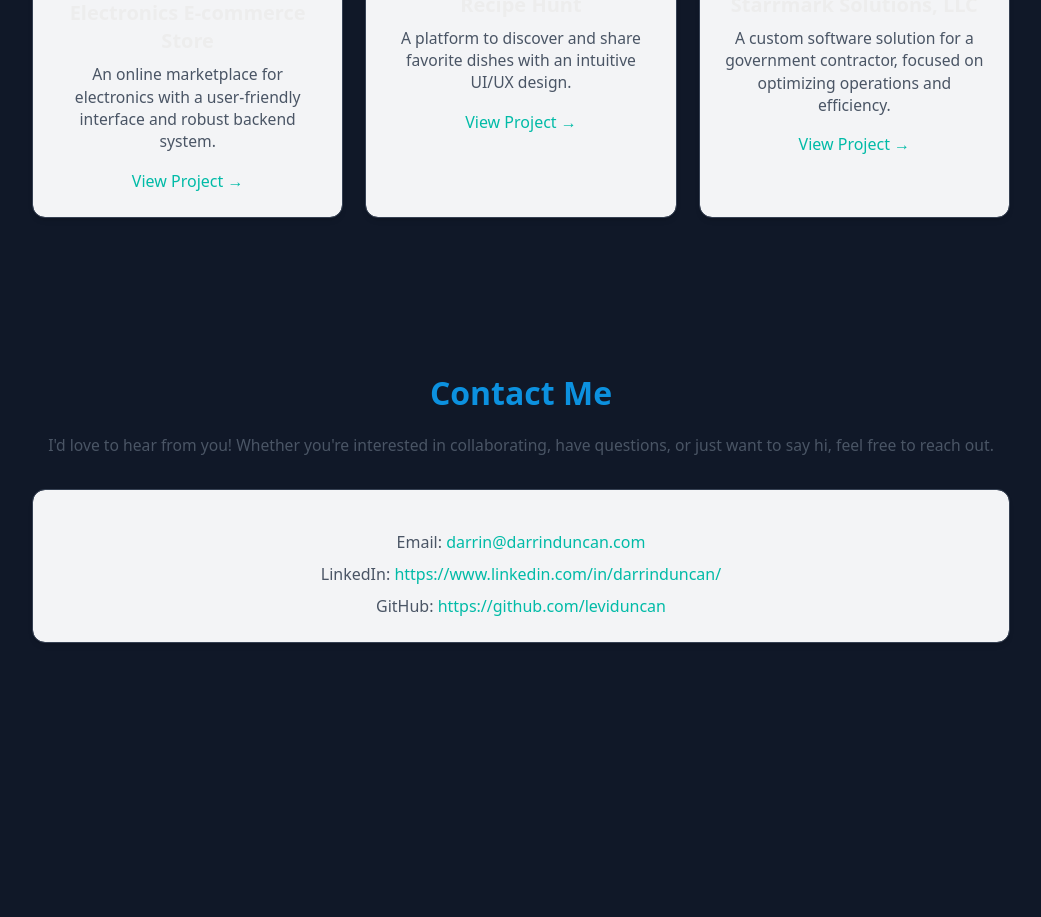
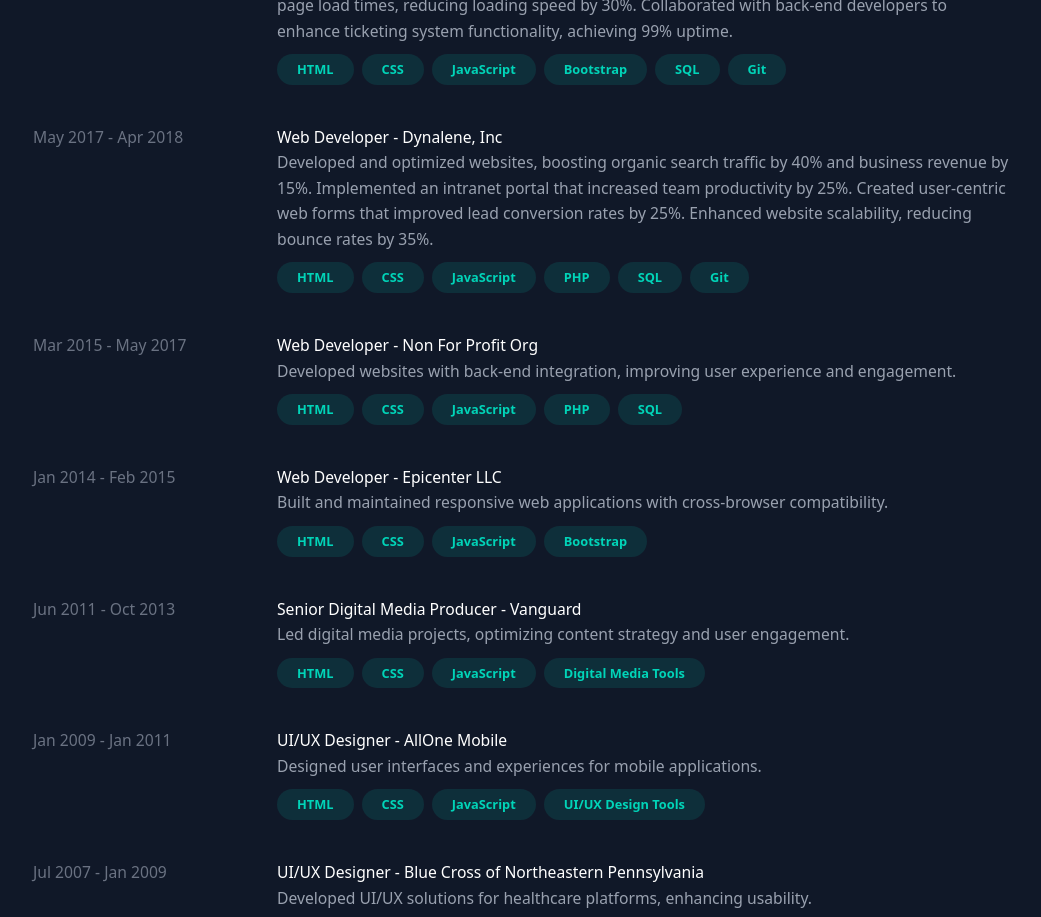
Before and after one commit to leviduncan/dd-folio, a Next.js app: page / in a window 1280 px wide. Shown: the part 1880-2797 px from the top of the page, without its empty margins (119-1160 px from the left). Before the commit the page ends 2602 px from the top, so only its background shows below. Built offline with nearby package versions, Linux system fonts and the light colour scheme.

Commit message:
New section added

```diff
--- /dev/null
+++ b/app/experience.js
@@ -0,0 +1,155 @@
+const experience = [
+    {
+        id: 1,
+        title: "Full Stack Developer",
+        company: "Nutrisystem, Inc",
+        location: "Fort Washington, PA",
+        date: "Dec 2018 - March 2025",
+        content: "Integrated front-end enhancements with back-end data and API interactions, achieving a 25% increase in conversion rates. Developed a scalable customer scheduling application, increasing user engagement by 40% and retention by 85%. Led A/B testing to optimize user interactions by 15%. Mentored junior developers, boosting team productivity by 20%.",
+        technologies: [
+            { name: "HTML" },
+            { name: "CSS" },
+            { name: "JavaScript" },
+            { name: "PHP" },
+            { name: "Node.js" },
+            { name: "MongoDB" },
+            { name: "SQL" },
+            { name: "AWS" },
+            { name: "RESTful APIs" },
+            { name: "Git" }
+        ]
+    },
+    {
+        id: 2,
+        title: "Front-End Developer",
+        company: "Gateway Ticketing Systems, Inc",
+        location: "Gilbertsville, PA",
+        date: "Apr 2018 - Dec 2018",
+        content: "Designed visually appealing online ticketing platforms, increasing customer engagement by 30%. Improved brand recognition by 20% through consistent visual branding. Optimized images and page load times, reducing loading speed by 30%. Collaborated with back-end developers to enhance ticketing system functionality, achieving 99% uptime.",
+        technologies: [
+            { name: "HTML" },
+            { name: "CSS" },
+            { name: "JavaScript" },
+            { name: "Bootstrap" },
+            { name: "SQL" },
+            { name: "Git" }
+        ]
+    },
+    {
+        id: 3,
+        title: "Web Developer",
+        company: "Dynalene, Inc",
+        location: "Whitehall, PA",
+        date: "May 2017 - Apr 2018",
+        content: "Developed and optimized websites, boosting organic search traffic by 40% and business revenue by 15%. Implemented an intranet portal that increased team productivity by 25%. Created user-centric web forms that improved lead conversion rates by 25%. Enhanced website scalability, reducing bounce rates by 35%.",
+        technologies: [
+            { name: "HTML" },
+            { name: "CSS" },
+            { name: "JavaScript" },
+            { name: "PHP" },
+            { name: "SQL" },
+            { name: "Git" }
+        ]
+    },
+    {
+        id: 4,
+        title: "Web Developer",
+        company: "Non For Profit Org",
+        location: "Bethlehem, PA",
+        date: "Mar 2015 - May 2017",
+        content: "Developed websites with back-end integration, improving user experience and engagement.",
+        technologies: [
+            { name: "HTML" },
+            { name: "CSS" },
+            { name: "JavaScript" },
+            { name: "PHP" },
+            { name: "SQL" }
+        ]
+    },
+    {
+        id: 5,
+        title: "Web Developer",
+        company: "Epicenter LLC",
+        location: "Allentown, PA",
+        date: "Jan 2014 - Feb 2015",
+        content: "Built and maintained responsive web applications with cross-browser compatibility.",
+        technologies: [
+            { name: "HTML" },
+            { name: "CSS" },
+            { name: "JavaScript" },
+            { name: "Bootstrap" }
+        ]
+    },
+    {
+        id: 6,
+        title: "Senior Digital Media Producer",
+        company: "Vanguard",
+        location: "Valley Forge, PA",
+        date: "Jun 2011 - Oct 2013",
+        content: "Led digital media projects, optimizing content strategy and user engagement.",
+        technologies: [
+            { name: "HTML" },
+            { name: "CSS" },
+            { name: "JavaScript" },
+            { name: "Digital Media Tools" }
+        ]
+    },
+    {
+        id: 7,
+        title: "UI/UX Designer",
+        company: "AllOne Mobile",
+        location: "Wilkes-Barre, PA",
+        date: "Jan 2009 - Jan 2011",
+        content: "Designed user interfaces and experiences for mobile applications.",
+        technologies: [
+            { name: "HTML" },
+            { name: "CSS" },
+            { name: "JavaScript" },
+            { name: "UI/UX Design Tools" }
+        ]
+    },
+    {
+        id: 8,
+        title: "UI/UX Designer",
+        company: "Blue Cross of Northeastern Pennsylvania",
+        location: "Wilkes-Barre, PA",
+        date: "Jul 2007 - Jan 2009",
+        content: "Developed UI/UX solutions for healthcare platforms, enhancing usability.",
+        technologies: [
+            { name: "HTML" },
+            { name: "CSS" },
+            { name: "JavaScript" },
+            { name: "UI/UX Design Tools" }
+        ]
+    },
+    {
+        id: 9,
+        title: "Webmaster/Web Designer",
+        company: "Genta Inc.",
+        location: "Basking Ridge, NJ",
+        date: "May 2006 - Apr 2008",
+        content: "Managed website development and design, ensuring brand consistency.",
+        technologies: [
+            { name: "HTML" },
+            { name: "CSS" },
+            { name: "JavaScript" },
+            { name: "PHP" }
+        ]
+    },
+    {
+        id: 10,
+        title: "UI Designer / Front End Web Developer",
+        company: "Federal Reserve Bank of New York",
+        location: "New York, NY",
+        date: "Jan 1998 - Apr 2006",
+        content: "Designed and developed user interfaces for financial applications.",
+        technologies: [
+            { name: "HTML" },
+            { name: "CSS" },
+            { name: "JavaScript" },
+            { name: "UI/UX Design Tools" }
+        ]
+    }
+]
+
+export default experience;
--- a/app/globals.css
+++ b/app/globals.css
@@ -30,27 +30,27 @@ body {
   font-family: var(--font-sans), Arial, Helvetica, sans-serif;
 }
 
-/* body:before, .about:before, .contact:before, .projects:before {
+/* html:before {
   content: "";
-  position: absolute;
+ position: absolute;
   top: 0;
   left: 0;
   bottom: 0;
   right: 0;
-  width: 100%;
-  height: 100%;
   opacity: .15;
-  background: url("/images/grid.svg") repeat;
-  z-index: -1;
-} */
+  background: url("/images/grid.svg");
+  z-index: 1;
+}
 nav {
   z-index: 100;
-}
+} */
 
 h2 {
-  font-size: 2rem;
+  font-size: 1.5rem;
   font-weight: 700;
-  color: var(--accent2)
+  color: #fff;
+  text-transform: uppercase;
+
 }
 
 p {
@@ -136,3 +136,14 @@ p {
   right: 0;
   background: linear-gradient(to left, var(--accent3), transparent);
 }
+
+.experience .pills span {
+  color: var(--accent1);
+  font-size: .8rem;
+  font-weight: 700;
+  padding: 5px 20px;
+  border-radius: 20px;
+  background: #01d4b81f;
+  margin-top: 10px;
+
+}
--- a/app/page.js
+++ b/app/page.js
@@ -5,6 +5,7 @@ import About from "@/components/About";
 import Projects from "@/components/Projects";
 import Contact from "@/components/Contact";
 import Navbar from "@/components/Navbar";
+import Experience from "@/components/Experience";
 
 export default function Home() {
   return (
@@ -12,6 +13,7 @@ export default function Home() {
       <Navbar />
         <Hero />
         <About />
+        <Experience />
         <Projects />
         <Contact />
       </main>
--- /dev/null
+++ b/components/Experience.js
@@ -0,0 +1,56 @@
+import { useEffect, useState } from 'react'
+import { motion } from 'framer-motion'
+import ExperienceCard from './ExperienceCard';
+import experience from '../app/experience';
+
+function Experience() {
+    const [isInView, setIsInView] = useState(false);
+    useEffect(() => {
+        const observer = new IntersectionObserver(
+            ([entry]) => {
+                if (entry.isIntersecting) {
+                    setIsInView(true);
+                }
+            },
+            { threshold: 0.2 }
+        );
+
+        const section = document.getElementById("experience");
+        if (section) observer.observe(section);
+
+        return () => {
+            if (section) observer.unobserve(section);
+        };
+    }, []);
+
+    return (
+        <section
+        id="experience"
+        className="py-20 px-6 max-w-5xl mx-auto experience"
+        style={{ opacity: isInView ? 1 : 0, transition: "opacity 1s ease" }}
+      >
+        <motion.h2
+          className="text-4xl md:text-5xl font-bold text-cyan-500"
+          initial={{ opacity: 0, y: -20 }}
+          animate={{ opacity: isInView ? 1 : 0, y: isInView ? 0 : -20 }}
+          transition={{ duration: 0.8 }}
+        >
+          Experience
+        </motion.h2>
+        <div className="pt-6 max-w-5xl mx-auto text-center">
+            {experience.map((exp, idx) => (
+                <motion.p key={idx}
+                    className="mt-6 text-lg text-gray-600 dark:text-gray-300 leading-relaxed"
+                    initial={{ opacity: 0, y: 20 }}
+                    animate={{ opacity: isInView ? 1 : 0, y: isInView ? 0 : 20 }}
+                    transition={{ duration: 0.8, delay: 0.3 }}
+                >
+                    <ExperienceCard exp={exp} />
+                </motion.p>
+            ))}
+        </div>
+        </section>
+    );
+}
+
+export default Experience;
--- /dev/null
+++ b/components/ExperienceCard.js
@@ -0,0 +1,20 @@
+
+
+function ExperienceCard({ exp }) {
+    return (
+        <div className="flex flex-col sm:flex-row justify-between mb-10">
+            <h3  className="text-start w-1/4 text-gray-500">{exp.date}</h3>
+            <div className="flex flex-col justify-start text-start w-3/4">
+                <h4 className="text-white">{exp.title} - {exp.company}</h4>
+                <p className="text-gray-400">{exp.content}</p>
+                <div className="flex flex-row justify-start pills gap-2 flex-wrap">
+                        {exp.technologies.map((tech, idx) => (
+                            <span key={idx} className="">{tech.name}</span>
+                        ))}
+                </div>
+            </div>
+        </div>
+    )
+}
+
+export default ExperienceCard
--- a/components/Navbar.js
+++ b/components/Navbar.js
@@ -7,11 +7,11 @@ export default function Navbar() {
 
   const toggleMenu = () => {
     setIsOpen(!isOpen);
-  }
+  };
 
   return (
     <header>
-    <nav className="fixed top-0 left-0 w-full bg-gray-950/80 bg-opacity-50 backdrop-blur-sm py-4">
+      <nav className="fixed top-0 left-0 w-full bg-gray-950/80 bg-opacity-50 backdrop-blur-sm py-4 z-50">
         <div className="container mx-auto px-4 flex justify-between items-center">
           <Link href="/">
             <div className="text-lg font-bold text-gray-800 dark:text-gray-200">Darrin.</div>
@@ -20,6 +20,11 @@ export default function Navbar() {
             <li>
               <Link href="#about">
                 <div className="text-gray-800 dark:text-gray-200 hover:text-gray-900 dark:hover:text-gray-100 transition-colors">About</div>
+              </Link>
+            </li>
+            <li>
+              <Link href="#experience">
+                <div className="text-gray-800 dark:text-gray-200 hover:text-gray-900 dark:hover:text-gray-100 transition-colors">Experience</div>
               </Link>
             </li>
             <li>
@@ -33,6 +38,7 @@ export default function Navbar() {
               </Link>
             </li>
           </ul>
+          {/* Mobile Menu Button */}
           <button className="md:hidden flex flex-col justify-center items-center w-8 h-8 bg-gray-100 dark:bg-gray-900 rounded-full cursor-pointer" onClick={toggleMenu}>
             <span className="block w-4 h-0.5 bg-gray-800 dark:bg-gray-200 rounded-full transition-transform mb-1"></span>
             <span className="block w-4 h-0.5 bg-gray-800 dark:bg-gray-200 rounded-full transition-transform mb-1"></span>
@@ -40,32 +46,29 @@ export default function Navbar() {
           </button>
         </div>
       </nav>
-    {/* Mobile menu, show/hide based on menu open state.  */}
-    <div className={`${!isOpen ? '' : 'hidden'} sm:hidden`} role="dialog" aria-modal="true">
-       {/* Background backdrop, show/hide based on slide-over state.  */}
-      <div className="fixed inset-0 z-50"></div>
-      <div className="fixed inset-y-0 right-0 z-50 w-full overflow-y-auto bg-white px-6 py-6 sm:max-w-sm sm:ring-1 sm:ring-gray-900/10">
+
+      {/* Mobile Menu */}
+      <div className={`fixed inset-0 z-50 transition-opacity ${isOpen ? "opacity-100" : "opacity-0 pointer-events-none"}`}>
+        {/* Semi-transparent overlay */}
+        <div className="fixed inset-0 bg-black/50" onClick={toggleMenu}></div>
+
+        {/* Sliding Menu Panel */}
+        <div className={`fixed inset-y-0 left-0 w-3/4 bg-white dark:bg-gray-900 px-6 py-6 transform transition-transform ${isOpen ? "translate-x-0" : "-translate-x-full"}`}>
           <div className="flex items-center justify-between">
-          <a href="#" className="-m-1.5 p-1.5">
-            <span className="sr-only">Darrin.</span>
-          </a>
-          <button type="button" className="-m-2.5 rounded-md p-2.5 text-gray-700">
+            <span className="text-lg font-bold text-gray-900 dark:text-gray-100">Menu</span>
+            <button type="button" className="-m-2.5 rounded-md p-2.5 text-gray-700 dark:text-gray-200" onClick={toggleMenu}>
               <span className="sr-only">Close menu</span>
-            <svg className="size-6" fill="none" viewBox="0 0 24 24" strokeWidth="1.5" stroke="currentColor" aria-hidden="true" data-slot="icon">
+              <svg className="size-6" fill="none" viewBox="0 0 24 24" strokeWidth="1.5" stroke="currentColor" aria-hidden="true">
                 <path strokeLinecap="round" strokeLinejoin="round" d="M6 18 18 6M6 6l12 12" />
               </svg>
             </button>
           </div>
-        <div className="mt-6 flow-root">
-          <div className="-my-6 divide-y divide-gray-500/10">
-            <div className="space-y-2 py-6">
-              <a href="#about" className="-mx-3 block rounded-lg px-3 py-2 text-base/7 font-semibold text-gray-900 hover:bg-gray-50">About</a>
-              <a href="#projects" className="-mx-3 block rounded-lg px-3 py-2 text-base/7 font-semibold text-gray-900 hover:bg-gray-50">Projects</a>
-              <a href="#contact" className="-mx-3 block rounded-lg px-3 py-2 text-base/7 font-semibold text-gray-900 hover:bg-gray-50">Contact</a>
-            </div>
-            <div className="py-6">
-              <a href="#home" className="-mx-3 block rounded-lg px-3 py-2.5 text-base/7 font-semibold text-gray-900 hover:bg-gray-50">Log in</a>
-            </div>
+          <div className="mt-6">
+            <div className="space-y-4">
+              <Link href="#about" className="block text-lg font-semibold text-gray-900 dark:text-gray-100 hover:bg-gray-100 dark:hover:bg-gray-800 p-2 rounded-md transition" onClick={toggleMenu}>About</Link>
+              <Link href="#experience" className="block text-lg font-semibold text-gray-900 dark:text-gray-100 hover:bg-gray-100 dark:hover:bg-gray-800 p-2 rounded-md transition" onClick={toggleMenu}>Experience</Link>
+              <Link href="#projects" className="block text-lg font-semibold text-gray-900 dark:text-gray-100 hover:bg-gray-100 dark:hover:bg-gray-800 p-2 rounded-md transition" onClick={toggleMenu}>Projects</Link>
+              <Link href="#contact" className="block text-lg font-semibold text-gray-900 dark:text-gray-100 hover:bg-gray-100 dark:hover:bg-gray-800 p-2 rounded-md transition" onClick={toggleMenu}>Contact</Link>
             </div>
           </div>
         </div>
```
Also changed, not shown: 3 other files (tests, documents, lock files or other folders). Lines whose indentation alone changed are shown as unchanged.
